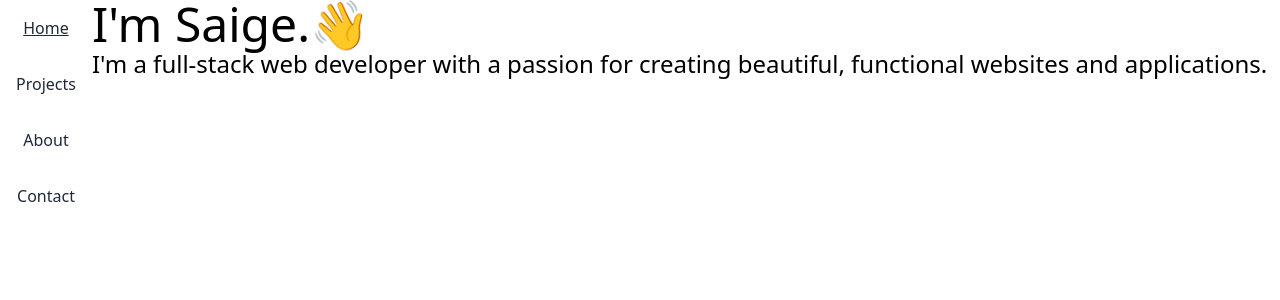
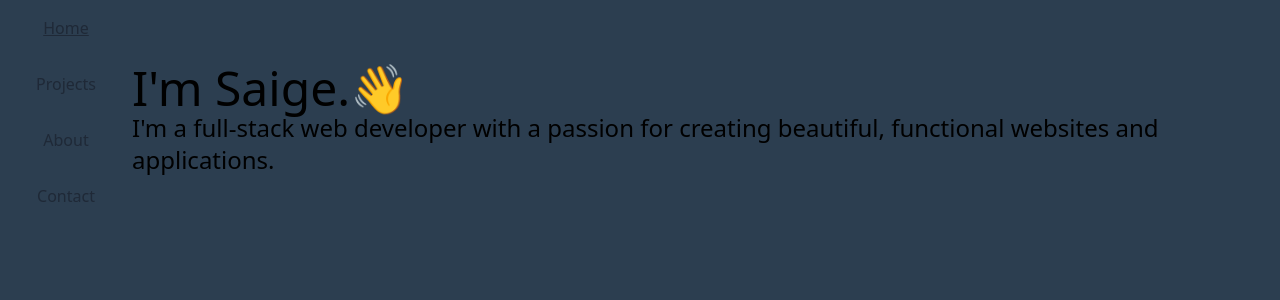
Before and after one commit to Saige243/saigecross.dev, a SvelteKit app: page / in a window 1280 px wide. Shown: the top 300 px of the page. Built offline with nearby package versions, Linux system fonts and the light colour scheme.

Commit message:
color and scroll removed

```diff
--- a/src/routes/Navbar.svelte
+++ b/src/lib/components/Navbar.svelte
@@ -18,6 +18,7 @@
 </script>
 
 <navbar class="flex flex-col px-4 text-center">
+	<div class="w-[100px]">
 		{#each $pages as { name, id }}
 			<button
 				on:click={() => scrollToSection(id)}
@@ -27,6 +28,7 @@
 				{name}
 			</button>
 		{/each}
+	</div>
 </navbar>
 
 <style>
--- a/src/routes/+layout.svelte
+++ b/src/routes/+layout.svelte
@@ -1,24 +1,31 @@
 <script lang="ts">
 	import '../app.css';
-	import Navbar from './Navbar.svelte';
+	import Navbar from '$lib/components/Navbar.svelte';
 </script>
 
-<div class="flex w-screen">
+<div class="flex w-screen bg-primary">
 	<Navbar />
-	<slot />
+	<div class="content">
+		<slot />
+	</div>
 </div>
 
 <style>
-	section {
-		height: 100vh;
-		width: 100vw;
+	:root {
+		--navbar-width: 100px;
+		overflow-y: hidden;
 	}
 	.scroller {
-		height: 100vh; /* Set the height to the viewport height */
+		height: 100vh;
 		overflow-y: scroll;
 		scroll-snap-type: y mandatory;
 	}
 	.scroller section {
 		scroll-snap-align: start;
 	}
+
+	.content {
+		flex: 1;
+		width: calc(100% - var(--navbar-width)); /* Subtract Navbar width */
+	}
 </style>
--- a/src/routes/+page.svelte
+++ b/src/routes/+page.svelte
@@ -6,12 +6,12 @@
 </script>
 
 <svelte:head>
-	<title>Saige Cross Portfolio</title>
-	<meta name="description" content="Saige Cross Portfolio" />
+	<title>I'm Saige 👋</title>
+	<meta name="description" content="saigecross.dev" />
 </svelte:head>
 
 <article class="scroller">
-	<section id="home">
+	<section id="home" class="py-16">
 		<Home />
 	</section>
 	<section id="projects" class="py-16">
@@ -24,3 +24,10 @@
 		<Contact />
 	</section>
 </article>
+
+<style>
+	section {
+		height: 100vh;
+		width: 90vw;
+	}
+</style>
--- a/tailwind.config.js
+++ b/tailwind.config.js
@@ -2,7 +2,12 @@
 export default {
 	content: ['./src/**/*.{html,js,svelte,ts}'],
 	theme: {
-		extend: {}
+		extend: {
+			colors: {
+				primary: '#2c3e50',
+				secondary: '#e74c3c'
+			}
+		}
 	},
 	plugins: []
 };
```
Lines whose indentation alone changed are shown as unchanged.
